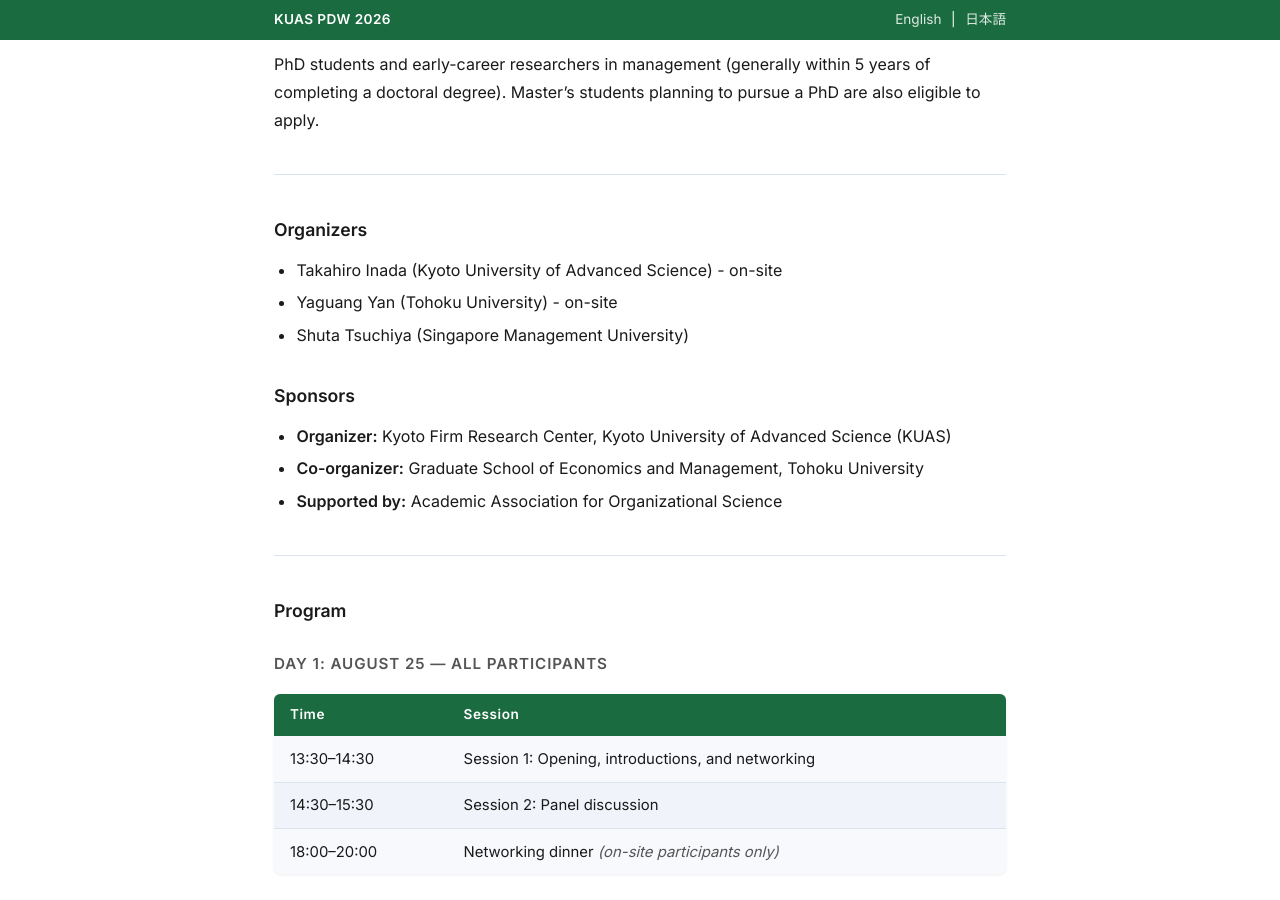
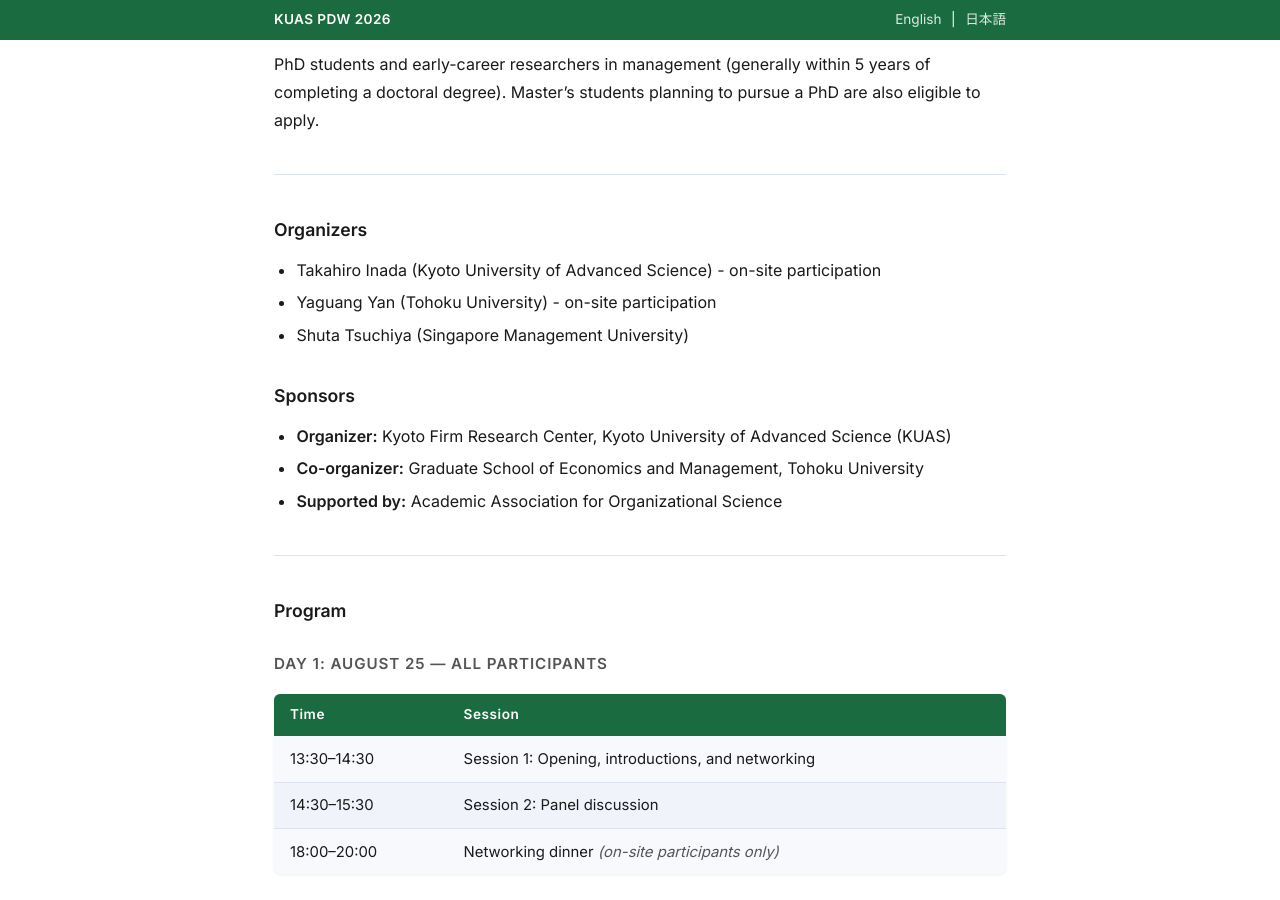
Before and after one commit to kuas-pdw/kuas-pdw.github.io, a Jekyll site: the page built from index.md, in a window 1280 px wide and 900 px high, scrolled down 1105 px. Built offline with Jekyll 4.4.1, drawn with Linux system fonts in a browser that asks for light colours; some of the changed text lies outside the part shown.

Commit message:
Clarify on-site participation label for organizers
Co-Authored-By: Claude Sonnet 4.6 <noreply@anthropic.com>

```diff
--- a/index.md
+++ b/index.md
@@ -29,8 +29,8 @@ PhD students and early-career researchers in management (generally within 5 year
 
 ### Organizers
 
-- Takahiro Inada (Kyoto University of Advanced Science) - on-site
-- Yaguang Yan (Tohoku University) - on-site
+- Takahiro Inada (Kyoto University of Advanced Science) - on-site participation
+- Yaguang Yan (Tohoku University) - on-site participation
 - Shuta Tsuchiya (Singapore Management University)
 
 ### Sponsors
```
Also changed, not shown: other parts of index.md (+2 -2 lines).
